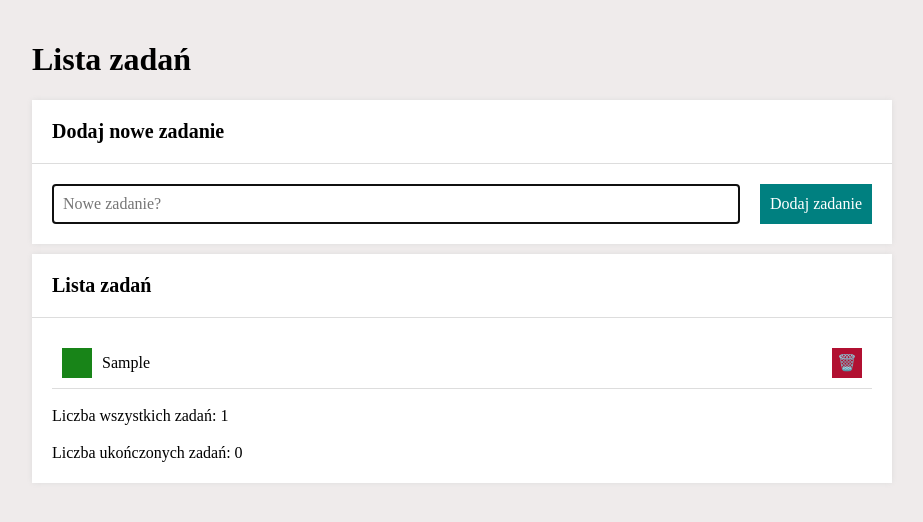
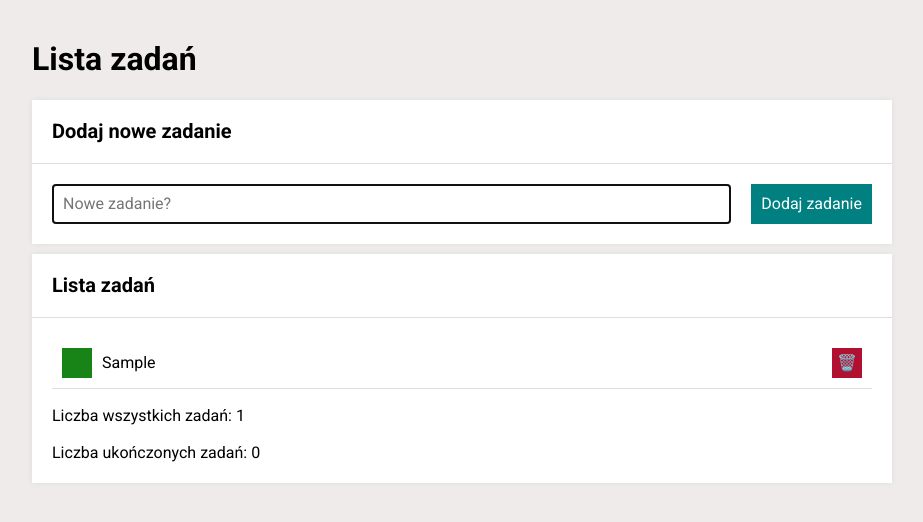
Before and after one commit to batsnuff/ToDo, a plain HTML site: page index.html in a window 1280 px wide. Both pictures are taken after typing "Sample" into the empty fields and a click on the button "Dodaj zadanie". Shown: the whole page, without its empty margins (178-1101 px from the left). Drawn offline with Linux system fonts and the light colour scheme.

Commit message:
implemented feedback (DEMO, JS, property og:)

```diff
--- a/css/style.css
+++ b/css/style.css
@@ -1,5 +1,6 @@
 html {
   box-sizing: border-box;
+  font-family: "Roboto", sans-serif;
 }
 
 *,
--- a/index.html
+++ b/index.html
@@ -1,7 +1,19 @@
 <!DOCTYPE html>
 <html lang="pl">
   <head>
+    <title>ToDo</title>
     <meta charset="utf-8" />
+    <meta http-equiv="X-UA-Compatible" content="IE=edge" />
+    <meta name="viewport" content="width=device-width, initial-scale=1.0" />
+    <meta property="og:image" content="images/Miloverse.png" />
+    <meta property="og:description" content="Prosta Appka ToDo" />
+    <link rel="preconnect" href="https://fonts.googleapis.com" />
+    <link rel="preconnect" href="https://fonts.gstatic.com" crossorigin />
+    <link
+      href="https://fonts.googleapis.com/css2?family=Roboto:ital,wght@0,100;0,300;0,400;0,500;0,700;0,900;1,100;1,300;1,400;1,500;1,700;1,900&display=swap"
+      rel="stylesheet"
+    />
+    <link rel="icon" href="images/icon.png" />
     <link rel="stylesheet" href="css/style.css" />
     <link rel="stylesheet" href="css/normalize.css" />
     <link rel="stylesheet" href="css/container.css" />
@@ -9,7 +21,6 @@
     <link rel="stylesheet" href="css/form.css" />
     <link rel="stylesheet" href="css/tasks.css" />
     <script defer src="js/script.js"></script>
-    <title>ToDo</title>
   </head>
   <body class="body">
     <main class="container">
--- a/js/script.js
+++ b/js/script.js
@@ -1,8 +1,7 @@
-{
 const tasks = [];
 
 const addNewTask = (newTaskContent) => {
-    tasks.push({ content: newTaskContent });
+  tasks.push({ content: newTaskContent, done: false });
   render();
 };
 
@@ -20,7 +19,7 @@
   const removeButtons = document.querySelectorAll(".js-remove");
 
   removeButtons.forEach((removeButton, index) => {
-      removeButton.addEventListener("click", () => {
+    removeButton.addEventListener("click", function () {
       removeTask(index);
     });
   });
@@ -28,33 +27,40 @@
   const toggleDoneButtons = document.querySelectorAll(".js-done");
 
   toggleDoneButtons.forEach((toggleDoneButton, index) => {
-      toggleDoneButton.addEventListener("click", () => {
+    toggleDoneButton.addEventListener("click", function () {
       toggleTaskDone(index);
     });
   });
 };
 
-  const render = () => {
+const renderTask = () => {
   let tasksListContent = "";
 
   for (const task of tasks) {
     tasksListContent += `
       <li class="tasks__item js__task">
         <button class="tasks__button tasks__button--done js-done">${task.done ? "✓" : ""}</button>
-              <span class="tasks__content${ task.done ? " tasks__content--done" : ""}">${task.content}</span>
+        <span class="tasks__content${task.done ? " tasks__content--done" : ""}">${task.content}</span>
         <button class="tasks__button tasks__button--remove js-remove">🗑️</button>
       </li>
     `;
   }
 
   document.querySelector(".js-tasks").innerHTML = tasksListContent;
+  bindEvents();
+};
 
+const renderStats = () => {
   document.querySelector(".js-stats").innerText = `
     Liczba wszystkich zadań: ${tasks.length}\n
     Liczba ukończonych zadań: ${tasks.filter((task) => task.done).length}
   `;
+};
 
+const render = () => {
   bindEvents();
+  renderTask();
+  renderStats();
 };
 
 const onFormSubmit = (event) => {
@@ -80,4 +86,3 @@
 };
 
 init();
-}
```
Also changed, not shown: images/Animation.gif (added), images/Miloverse.png (added), images/icon.png (added), 1 other file. Lines whose indentation alone changed are shown as unchanged.
